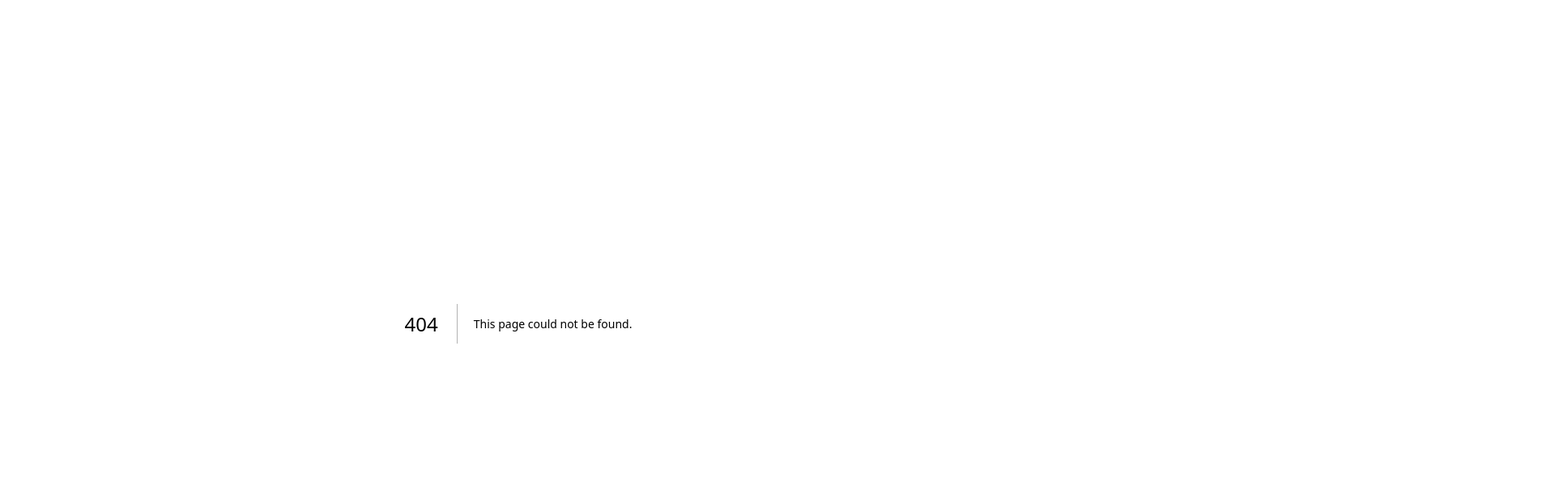
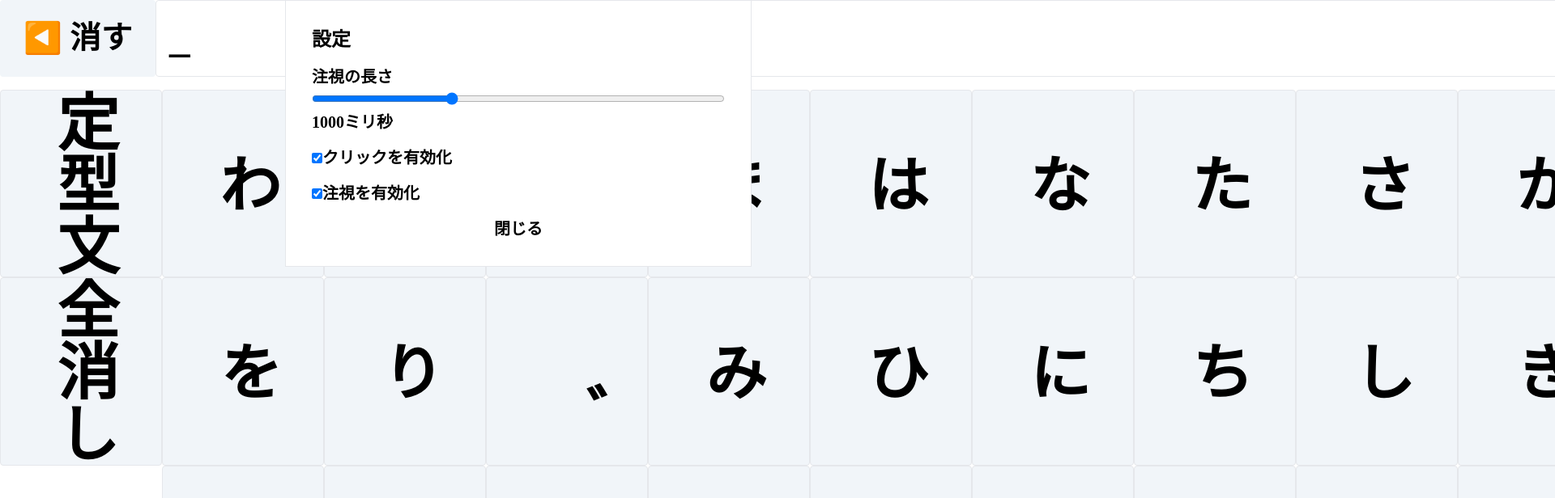
Before and after one commit to kagankan/nextjs-playground, a Next.js app: page /communication-board/table in a window 1280 px wide. Before the commit this address had no page. Shown: the top 616 px of the page at 81% size, 1920 px wide, since content can reach past the window. Built offline with nearby package versions, Linux system fonts and the light colour scheme.

Commit message:
一般的な５０音レイアウトを作成

```diff
--- /dev/null
+++ b/src/app/communication-board/_components/TableKana.tsx
@@ -0,0 +1,270 @@
+"use client";
+
+import "../_styles/style.css";
+import { FC, ReactElement, useCallback, useState } from "react";
+import { flushSync } from "react-dom";
+import { speak } from "../_modules/speech";
+import { getVariant } from "../_modules/kana";
+import { phrases } from "../_modules/phrases";
+import { HoverClickButton } from "./HoverClickButton";
+import { useAtom } from "jotai";
+import {
+  attentionDurationAtom,
+  enableAttentionAtom,
+  enableClickAtom,
+} from "../_modules/config";
+
+const kana50on = [
+  ["あ", "い", "う", "え", "お"],
+  ["か", "き", "く", "け", "こ"],
+  ["さ", "し", "す", "せ", "そ"],
+  ["た", "ち", "つ", "て", "と"],
+  ["な", "に", "ぬ", "ね", "の"],
+  ["は", "ひ", "ふ", "へ", "ほ"],
+  ["ま", "み", "む", "め", "も"],
+  ["や", "゛", "ゆ", "゜", "よ"],
+  ["ら", "り", "る", "れ", "ろ"],
+  ["わ", "を", "ん", "ー", "小"],
+  ["定型文"],
+  ["全消し"],
+] as const satisfies (string | null)[][];
+
+export const TableKana = ({}: // onKanaChange,
+{
+  // onKanaChange?: (kana: string) => void;
+}) => {
+  const [typedText, setTypedText] = useState<string>("");
+  const [paused, setPaused] = useState<boolean>(false);
+
+  // 一度入力したら一定秒数ボタンを無効にする→HoverClickButtonのenterが必要なのでいらなそう
+  const [isDisabled, setIsDisabled] = useState<boolean>(false);
+  const [timer, setTimer] = useState<NodeJS.Timeout | null>(null);
+
+  const [attentionDuration, setAttentionDuration] = useAtom(
+    attentionDurationAtom
+  );
+  const [enableAttention, setEnableAttention] = useAtom(enableAttentionAtom);
+  const [enableClick, setEnableClick] = useAtom(enableClickAtom);
+
+  const handleTimer = useCallback(() => {
+    if (timer) {
+      clearTimeout(timer);
+    }
+    setIsDisabled(true);
+    const newTimer = setTimeout(() => {
+      setIsDisabled(false);
+    }, 0);
+    setTimer(newTimer);
+  }, [timer]);
+
+  const actions = {
+    全消し: () => {
+      speak("全消ししました");
+      setTypedText("");
+      handleTimer();
+    },
+  } satisfies Partial<
+    Record<NonNullable<(typeof kana50on)[number][number]>, () => void>
+  >;
+
+  return (
+    <div
+      className="grid grid-rows-[auto,1fr] grow gap-4 font-bold"
+      style={{
+        fontFamily: "UD Digital",
+      }}
+    >
+      <div className=" sticky top-0 z-10 left-0">
+        <fieldset
+          className="grid grid-cols-[auto_1fr_auto] min-h-[10vh]"
+          disabled={isDisabled}
+        >
+          <HoverClickButton
+            onHoverClick={() => {
+              speak("１文字消しました");
+              setTypedText((prev) => prev.slice(0, -1));
+              handleTimer();
+            }}
+            onHoverStart={() => {
+              speak("消す", { rate: 2, pitch: 0.1 });
+            }}
+            className="px-6 min-w-[15vw] rounded bg-slate-100 text-[3vw]"
+            disabled={paused}
+          >
+            ◀️ 消す
+          </HoverClickButton>
+
+          <HoverClickButton
+            onHoverClick={() => {
+              speak(typedText, {
+                volume: 1.5,
+                forcePlay: true,
+              });
+              handleTimer();
+            }}
+            className="text-[4vw] border rounded min-h-4 bg-white py-2 px-4 text-start"
+            disabled={paused}
+          >
+            {typedText.length > 0 ? typedText : "_"}
+          </HoverClickButton>
+
+          <HoverClickButton
+            onHoverClick={() => {
+              paused ? speak("再開しました") : speak("一時停止しました");
+              setPaused((prev) => !prev);
+              handleTimer();
+            }}
+            onHoverStart={() => {
+              speak(paused ? "再開" : "一時停止", { rate: 2, pitch: 0.1 });
+            }}
+            className="px-6 min-w-[15vw] rounded  bg-slate-100 text-[3vw] z-10"
+          >
+            {paused ? "▶️ 再開" : "⏸️ 一時停止"}
+          </HoverClickButton>
+        </fieldset>
+      </div>
+      <fieldset
+        className={`grid w-full ${
+          // selectedColumn == null ? "grid-cols-4 gap-2" : ""
+          ""
+        }`}
+        disabled={isDisabled || paused}
+      >
+        {/* TODO: */}
+        {/* {selectedColumn === 10 ? (
+          <div className="grid grid-cols-4 border auto-rows-fr gap-2">
+            {phrases.map((phrase, i) => (
+              <HoverClickButton
+                key={i}
+                className="grid place-items-center border bg-slate-100 rounded text-[4vw] font-bold leading-none h-full"
+                onHoverClick={() => {
+                  speak(phrase);
+                  setTypedText((prev) => prev + phrase);
+                  setSelectedColumn(null);
+                  handleTimer();
+                }}
+              >
+                {phrase}
+              </HoverClickButton>
+            ))}
+          </div>
+        ) : selectedColumn == null ? ( */}
+        <div className="grid w-full  [writing-mode:vertical-rl] grid-cols-5">
+          {kana50on.map((column, columnIndex) =>
+            column.map((kana, i) =>
+              kana == null ? (
+                <span key={i} />
+              ) : (
+                <HoverClickButton
+                  key={i}
+                  className={`
+            ${"text-[6vw] font-bold"}
+            grid place-items-center
+            min-w-[25vmin] min-h-[25vmin]
+            leading-none h-full px-[1vw] rounded bg-slate-100 border`}
+                  style={{
+                    viewTransitionName: `char-${(kana as string).charCodeAt(
+                      0
+                    )}`,
+                  }}
+                  onHoverClick={() => {
+                    if (kana in actions) {
+                      actions[kana as keyof typeof actions]();
+                    } else {
+                      let newTypedText;
+                      if (kana === "゛" || kana === "゜" || kana === "小") {
+                        const lastChar = typedText.slice(-1);
+                        const variant = getVariant(lastChar, kana);
+                        newTypedText = typedText.slice(0, -1) + variant;
+                      } else {
+                        newTypedText = typedText + kana;
+                      }
+                      speak(newTypedText);
+                      setTypedText(newTypedText);
+                    }
+
+                    // setSelectedColumn(null);
+                    handleTimer();
+                  }}
+                  onHoverStart={() => {
+                    speak(
+                      kana === "ー"
+                        ? "のばしぼう"
+                        : kana === "小"
+                        ? "こもじ"
+                        : kana,
+                      {
+                        rate: 2,
+                        pitch: 0.1,
+                      }
+                    );
+                  }}
+                >
+                  {kana}
+                </HoverClickButton>
+              )
+            )
+          )}
+        </div>
+      </fieldset>
+
+      {paused && (
+        <div className="absolute inset-0 grid place-items-center bg-black bg-opacity-50">
+          <p className="text-4xl text-white bg-black p-4">一時停止中</p>
+        </div>
+      )}
+
+      <dialog
+        open
+        id="settings"
+        className="z-20"
+        // className=" backdrop:bg-black backdrop:bg-opacity-50"
+      >
+        <div className="border p-8 grid gap-4 text-xl w-[80vw] max-w-xl">
+          <h2 className="text-2xl">設定</h2>
+          <div>
+            <label>
+              注視の長さ
+              <input
+                type="range"
+                className="w-full"
+                value={attentionDuration}
+                onChange={(e) => {
+                  setAttentionDuration(Number(e.target.value));
+                }}
+                min={0}
+                max={3000}
+                step={100}
+              />
+            </label>
+            <output>{attentionDuration}ミリ秒</output>
+          </div>
+          <label>
+            <input
+              type="checkbox"
+              checked={enableClick}
+              onChange={(e) => setEnableClick(e.target.checked)}
+            />
+            クリックを有効化
+          </label>
+          <label>
+            <input
+              type="checkbox"
+              checked={enableAttention}
+              onChange={(e) => setEnableAttention(e.target.checked)}
+            />
+            注視を有効化
+          </label>
+          <button
+            type="button"
+            onClick={() => {
+              document.querySelector<HTMLDialogElement>("#settings")?.close();
+            }}
+          >
+            閉じる
+          </button>
+        </div>
+      </dialog>
+    </div>
+  );
+};
--- a/src/app/communication-board/basic/page.tsx
+++ b/src/app/communication-board/flick/page.tsx
@@ -3,7 +3,7 @@ import { Kana } from "../_components/Kana";
 import { FlickKana } from "../_components/FlickKana";
 
 export const metadata: Metadata = {
-  title: "コミュニケーションボード",
+  title: "コミュニケーションボード（フリックレイアウト）",
 };
 
 export default function Page() {
--- /dev/null
+++ b/src/app/communication-board/table/page.tsx
@@ -0,0 +1,16 @@
+import { Metadata } from "next";
+import { Kana } from "../_components/Kana";
+import { TableKana } from "../_components/TableKana";
+
+export const metadata: Metadata = {
+  title: "コミュニケーションボード（50音表）",
+};
+
+export default function Page() {
+  return (
+    <main className="h-screen  flex flex-col">
+      {/* <Kana /> */}
+      <TableKana />
+    </main>
+  );
+}
```
